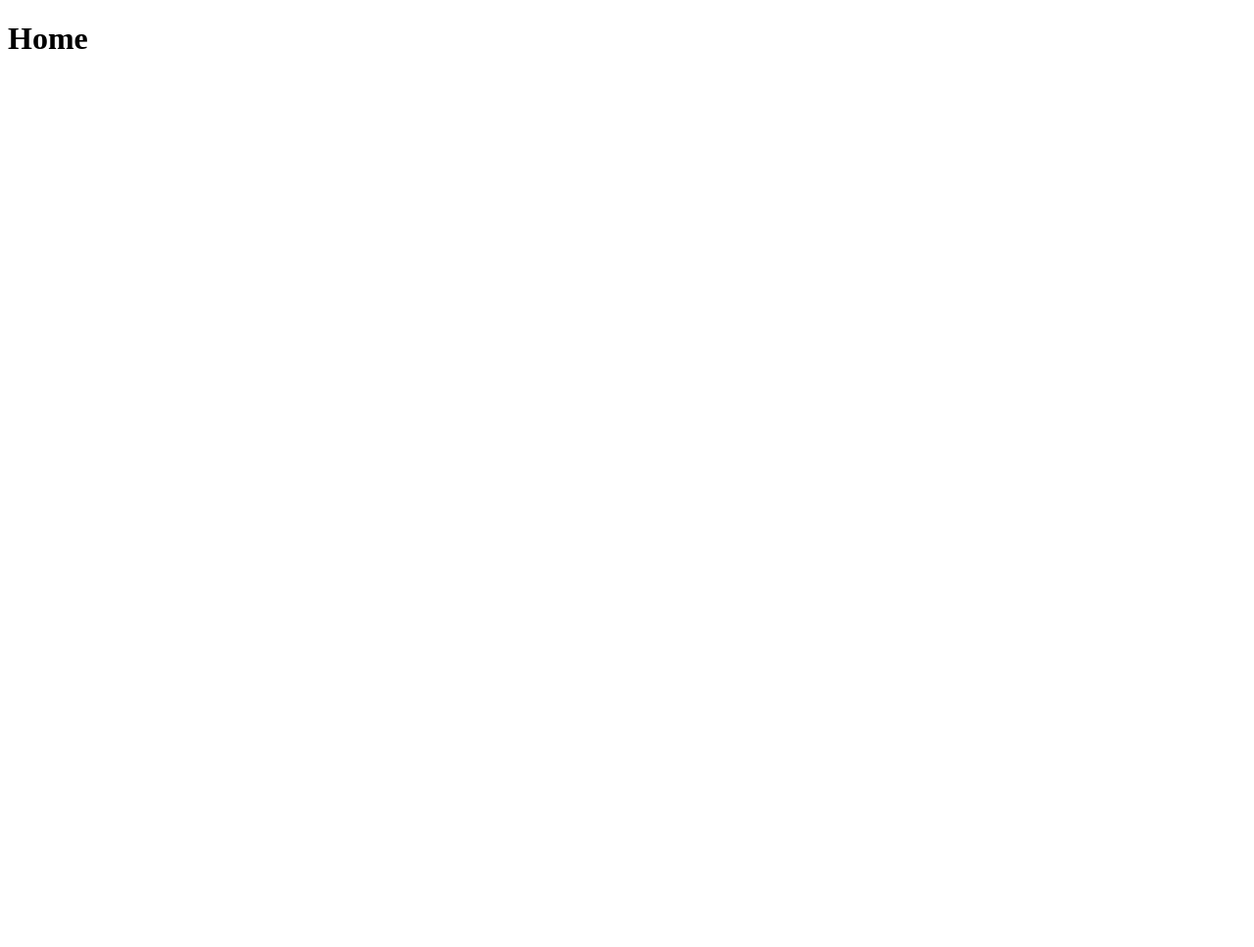
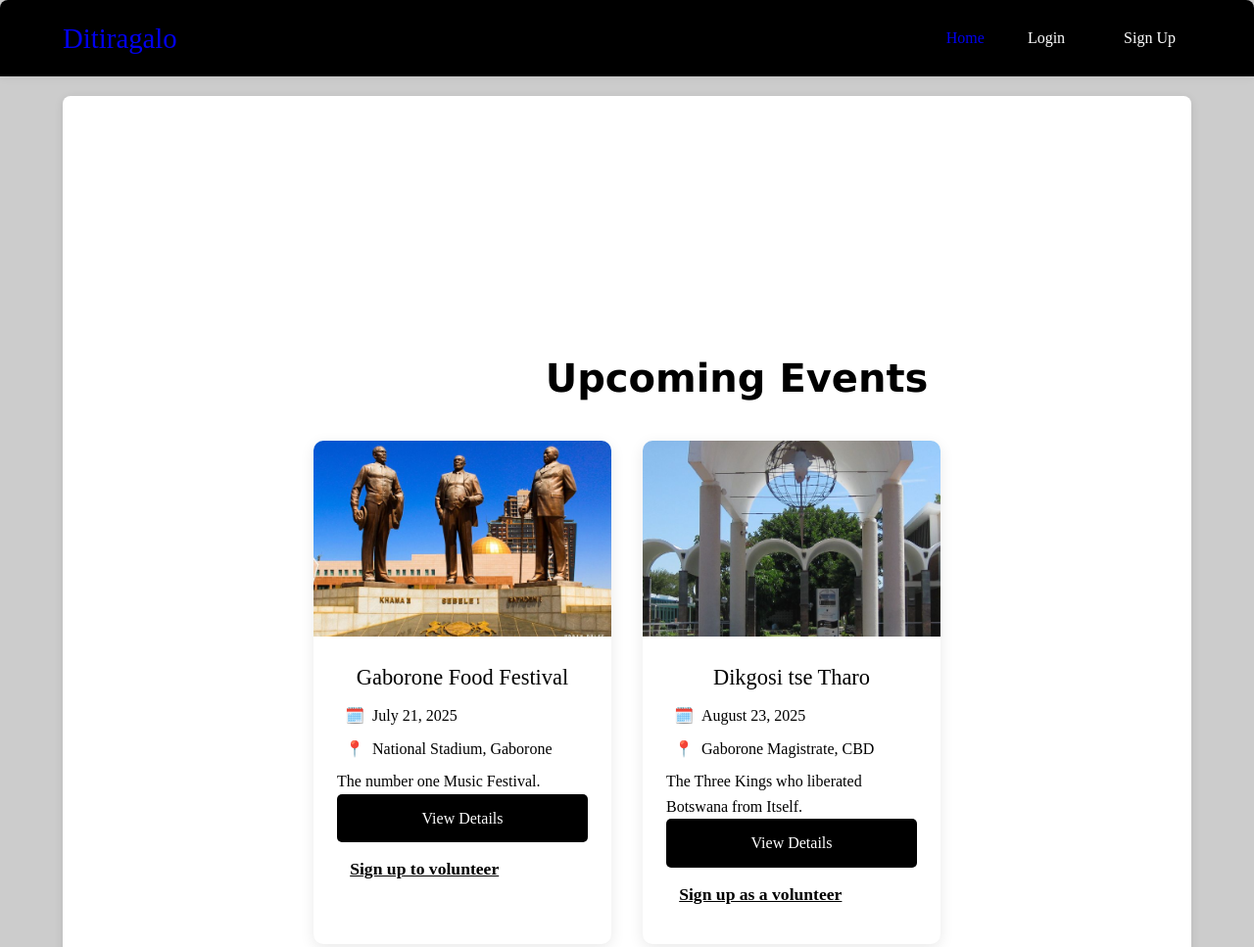
Before and after one commit to StayCookin/Web-event-lister, a plain HTML site: page event-list.html in a window 1280 px wide. Shown: the top 967 px of the page at 98% size. Before the commit the page ends 800 px from the top, so only its background shows below. Drawn offline with Linux system fonts and the light colour scheme.

Commit message:
event-list and event details page made, including css

```diff
--- a/event-list.html
+++ b/event-list.html
@@ -2,8 +2,65 @@
 <html>
   <head>
     <link rel="stylesheet" href="event-viewer.css" />
+    <link rel="stylesheet" href="style.css" />
   </head>
-  <header>
-    <h1>Home</h1>
-  </header>
+  <body>
+    <header class="main-header">
+      <a href="#" class="logo">Ditiragalo</a>
+      <nav class="main-nav">
+        <a href="#">Home</a>
+        <a href="login.html" class="nav-button">Login</a>
+        <a href="signup.html" class="nav-button">Sign Up</a>
+      </nav>
+    </header>
+
+    <main>
+      <div class="container">
+        <h1 class="page-title">Upcoming Events</h1>
+
+        <div class="event-grid">
+          <article class="event-card">
+            <img src=images/3dikgosi.jpg text=Gaborone+Food+Fest" alt="Gaborone
+            Food Festival" />
+            <div class="card-content">
+              <h3 class="card-title">Gaborone Food Festival</h3>
+              <div class="card-details">
+                <span>🗓️</span><span> July 21, 2025</span>
+              </div>
+              <div class="card-details">
+                <span>📍</span> <span> National Stadium, Gaborone</span>
+              </div>
+              <p class="card-description">The number one Music Festival.</p>
+              <a href="event-details.html" class="card-button">View Details</a>
+              <a href="signup.html" class="signup-btn">Sign up to volunteer</a>
+            </div>
+          </article>
+
+          <article class="event-card">
+            <img src="images/mshati.jpg" alt="ThreeDikgosi" />
+            <div class="card-content">
+              <h3 class="card-title">Dikgosi tse Tharo</h3>
+              <div class="card-details">
+                <span>🗓️</span><span>August 23, 2025</span>
+              </div>
+              <div class="card-details">
+                <span>📍</span><span>Gaborone Magistrate, CBD</span>
+              </div>
+              <p class="card-description">
+                The Three Kings who liberated Botswana from Itself.
+              </p>
+              <a href="event-details.html" class="card-button">View Details</a>
+              <a href="signup.html" class="signup-btn"
+                >Sign up as a volunteer</a
+              >
+            </div>
+          </article>
+        </div>
+      </div>
+    </main>
+
+    <footer class="main-footer">
+      <p>&copy; 2025 Ditiragalo. All rights reserved.</p>
+    </footer>
+  </body>
 </html>
--- a/event-viewer.css
+++ b/event-viewer.css
@@ -1,4 +1,134 @@
 :root {
   primary-color: #007bff;
   secondary-color: #4caf50;
+  background-color: #f4f7f6;
+  card-background: #ffffff;
+  text-color: #333333;
+  light-text-color: #666666;
+  heading-font: "Poppins", sans-serif;
+  body-font: "Roboto", sans-serif;
 }
+* {
+  box-sizing: border-box;
+  margin: 0;
+  padding: 0;
+}
+body {
+  font-family: var(body-font);
+  background-color: var(background-color);
+  color: var(text-color);
+  line-height: 1.6;
+}
+.container {
+  width: 90%;
+  max-width: 1200px;
+  margin: 0 auto;
+  padding: 2rem 0;
+}
+
+.main-header {
+  background-color: var(card-background);
+  padding: 1rem 5%;
+  box-shadow: 0 2px 10px rgba(0, 0, 0, 0.05);
+  display: flex;
+  justify-content: space-between;
+  align-items: center;
+}
+.logo {
+  font-family: var(heading-font);
+  font-size: 1.8rem;
+  color: var(primary-color);
+  text-decoration: none;
+}
+.main-nav a {
+  text-decoration: none;
+  color: var(text-color);
+  font-weight: 500;
+  margin-left: 1.5rem;
+  transition: color 0.3s ease;
+}
+.main-nav .nav-button {
+  background-color: var(primary-color);
+  color: white;
+  padding: 0.5rem 1rem;
+  border-radius: 5px;
+}
+.main-nav .nav-button:hover {
+  background-color: #0056b3;
+  color: white;
+}
+
+.page-title {
+  text-align: center;
+  font-family: var(heading-font);
+  font-size: 2.5rem;
+  margin-bottom: 2rem;
+  color: var(text-color);
+}
+.event-grid {
+  display: grid;
+  grid-template-columns: repeat(auto-fit, minmax(300px, 1fr));
+  gap: 2rem;
+}
+
+.event-card {
+  background-color: var(card-background);
+  border-radius: 10px;
+  box-shadow: 0 4px 15px rgba(0, 0, 0, 0.09);
+  overflow: hidden;
+  display: flex;
+  flex-direction: column;
+  transition: transform 0.3s ease, box- shadow 0.3s ease;
+}
+.event-card:hover {
+  transform: translateY(-8px);
+  box-shadow: 0 8px 25px rgba(0, 0, 0, 0.12);
+}
+.event-card img {
+  width: 100%;
+  height: 200px;
+  object-fit: cover;
+}
+.card-content {
+  padding: 1.5rem;
+  flex-grow: 1;
+  display: flex;
+  flex-direction: column;
+}
+.card-title {
+  font-family: var(heading-font);
+  font-size: 1.4rem;
+  margin-bottom: 0.5rem;
+  text-align: center;
+}
+.card-details {
+  display: flex;
+  align-items: center;
+  color: var(light-text-color);
+  margin-bottom: 0.5rem;
+}
+.card-details span {
+  margin-left: 0.5rem;
+}
+.card-button {
+  display: inline-block;
+  text-align: center;
+  background-color: black;
+  color: white;
+  text-decoration: none;
+  padding: 0.75rem 1.5rem;
+  border-radius: 5px;
+  font-weight: 500;
+  transition: background-color 0.3s ease;
+}
+.card-button:hover {
+  background-color: royalblue;
+}
+
+.main-footer {
+  background-color: #333;
+  color: #eee;
+  text-align: center;
+  padding: 2rem 0;
+  margin-top: 3rem;
+}
--- a/style.css
+++ b/style.css
@@ -48,17 +48,15 @@
       width: 100%;
       padding: 0.75em;
       border: none;
-      background-color: gray;
-      color: white;
+      background-color: white;
+      color: black;
       font-size: 1.1em;
       font-weight: bold;
       border-radius: 4px;
       cursor: pointer;
       transition: background-color 0.3s ease;
     }
-    .signup-btn:hover {
-      background-color: black;
-    }
+
     background-color: #ccc;
     h1 {
       font-family: "Lucida Sans", "Lucida Sans Regular", "Lucida Grande",
@@ -84,7 +82,7 @@
     box-shadow: 0 2px 10px rgba(0, 0, 0, 0.1);
   }
   header {
-    background-color: #ccc;
+    background-color: black;
     color: white;
     padding: 1em 0;
     text-align: center;
```
Also changed, not shown: event-details.html (added, +4 -0 lines), images/3dikgosi.jpg (added), images/mshati.jpg (added).
